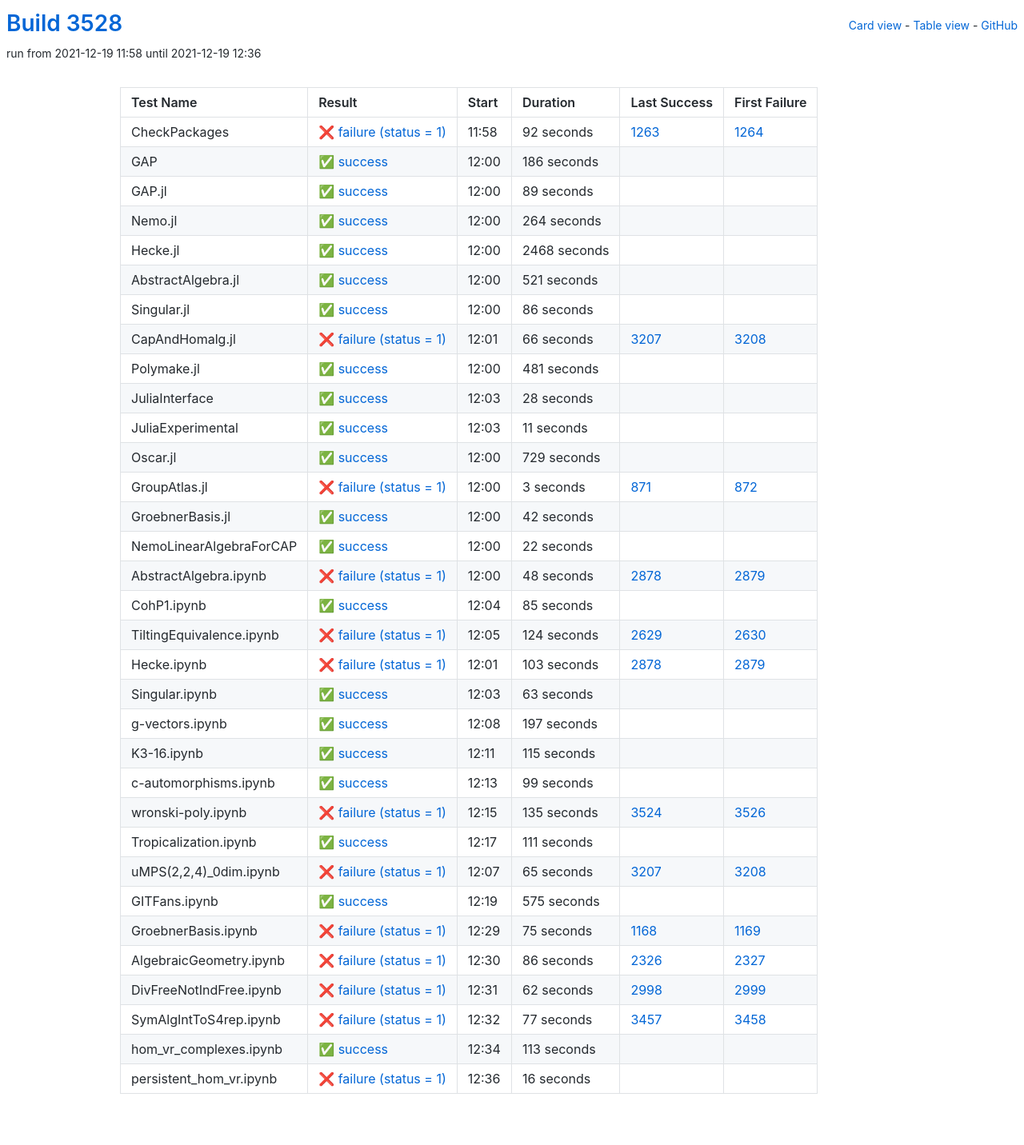
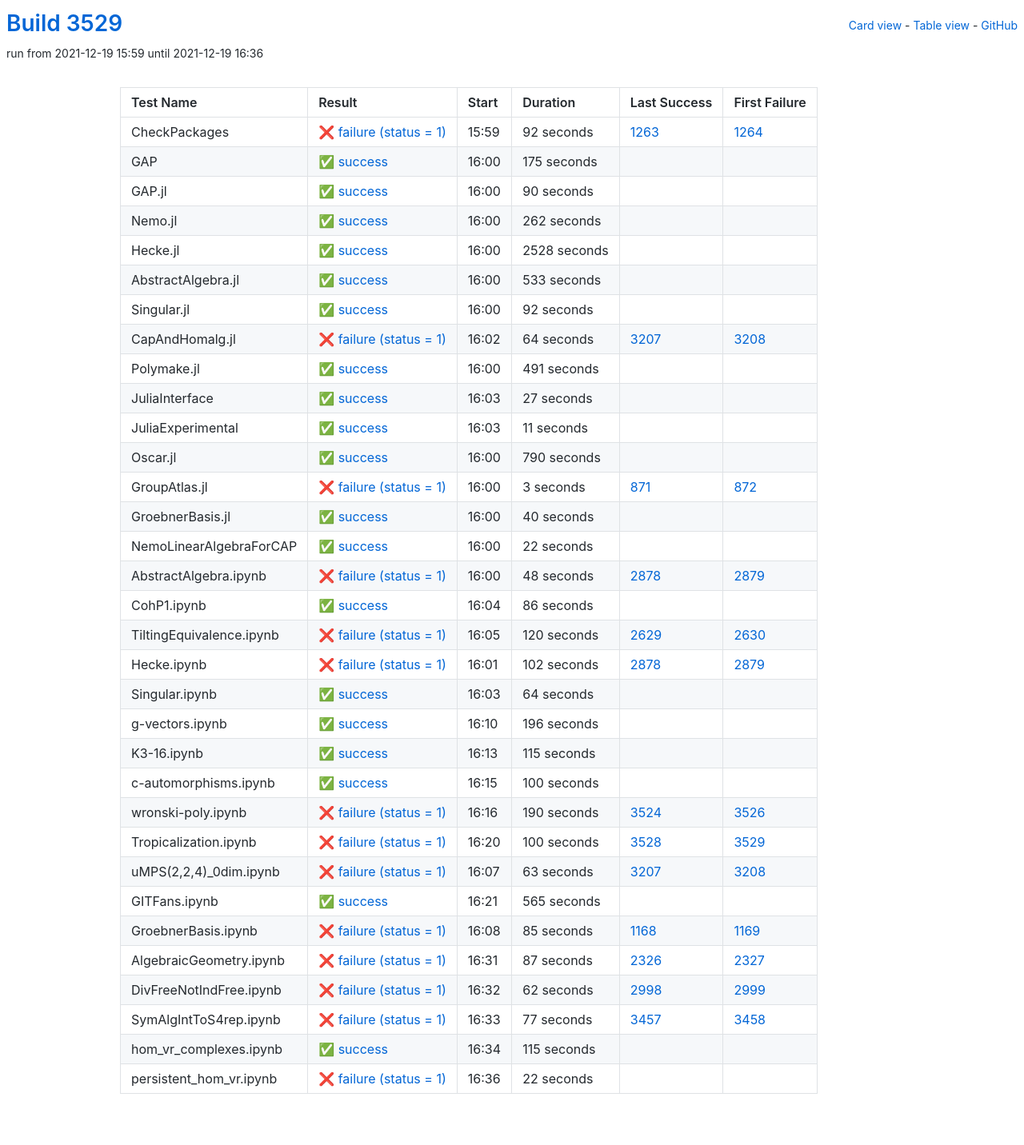
Before and after one commit to oscar-system/oscar-ci-status-stable, a Jekyll site: the page built from table.html, in a window 1280 px wide. Shown: the whole page at 80% size. Built offline with Jekyll 4.4.1, drawn with Linux system fonts in a browser that asks for light colours.

Commit message:
Build #3529

```diff
--- a/_data/ci.yml
+++ b/_data/ci.yml
@@ -1,6 +1,6 @@
 ---
-build: 3528
-build_url: https://oscarci.mathematik.uni-kl.de/job/oscar-stable/3528/
+build: 3529
+build_url: https://oscarci.mathematik.uni-kl.de/job/oscar-stable/3529/
 job: oscar-stable
 organization: oscar-system
 repo: oscar-ci-status-stable
@@ -8,8 +8,8 @@ repourl: https://github.com/oscar-system/oscar-ci-status-stable
 tests:
 - name: CheckPackages
   id: checkpackages
-  log: https://oscarci.mathematik.uni-kl.de/job/oscar-stable/3528/artifact/logs/build-3528/CheckPackages.log
-  start: 2021-12-19 11:58
+  log: https://oscarci.mathematik.uni-kl.de/job/oscar-stable/3529/artifact/logs/build-3529/CheckPackages.log
+  start: 2021-12-19 15:59
   success: false
   exitcode: 1
   status: failure
@@ -20,116 +20,116 @@ tests:
   first_failure_url: https://oscarci.mathematik.uni-kl.de/job/oscar-stable/1264/
 - name: GAP
   id: gap
-  log: https://oscarci.mathematik.uni-kl.de/job/oscar-stable/3528/artifact/logs/build-3528/GAP.log
-  start: 2021-12-19 12:00
+  log: https://oscarci.mathematik.uni-kl.de/job/oscar-stable/3529/artifact/logs/build-3529/GAP.log
+  start: 2021-12-19 16:00
   success: true
   exitcode: 0
   status: success
-  duration: 186
+  duration: 175
   last_success: false
   last_success_url:
   first_failure: false
   first_failure_url:
 - name: GAP.jl
   id: gap-jl
-  log: https://oscarci.mathematik.uni-kl.de/job/oscar-stable/3528/artifact/logs/build-3528/GAP.jl.log
-  start: 2021-12-19 12:00
+  log: https://oscarci.mathematik.uni-kl.de/job/oscar-stable/3529/artifact/logs/build-3529/GAP.jl.log
+  start: 2021-12-19 16:00
   success: true
   exitcode: 0
   status: success
-  duration: 89
+  duration: 90
   last_success: false
   last_success_url:
   first_failure: false
   first_failure_url:
 - name: Nemo.jl
   id: nemo-jl
-  log: https://oscarci.mathematik.uni-kl.de/job/oscar-stable/3528/artifact/logs/build-3528/Nemo.jl.log
-  start: 2021-12-19 12:00
+  log: https://oscarci.mathematik.uni-kl.de/job/oscar-stable/3529/artifact/logs/build-3529/Nemo.jl.log
+  start: 2021-12-19 16:00
   success: true
   exitcode: 0
   status: success
-  duration: 264
+  duration: 262
   last_success: false
   last_success_url:
   first_failure: false
   first_failure_url:
 - name: Hecke.jl
   id: hecke-jl
-  log: https://oscarci.mathematik.uni-kl.de/job/oscar-stable/3528/artifact/logs/build-3528/Hecke.jl.log
-  start: 2021-12-19 12:00
+  log: https://oscarci.mathematik.uni-kl.de/job/oscar-stable/3529/artifact/logs/build-3529/Hecke.jl.log
+  start: 2021-12-19 16:00
   success: true
   exitcode: 0
   status: success
-  duration: 2468
+  duration: 2528
   last_success: false
   last_success_url:
   first_failure: false
   first_failure_url:
 - name: AbstractAlgebra.jl
   id: abstractalgebra-jl
-  log: https://oscarci.mathematik.uni-kl.de/job/oscar-stable/3528/artifact/logs/build-3528/AbstractAlgebra.jl.log
-  start: 2021-12-19 12:00
+  log: https://oscarci.mathematik.uni-kl.de/job/oscar-stable/3529/artifact/logs/build-3529/AbstractAlgebra.jl.log
+  start: 2021-12-19 16:00
   success: true
   exitcode: 0
   status: success
-  duration: 521
+  duration: 533
   last_success: false
   last_success_url:
   first_failure: false
   first_failure_url:
 - name: Singular.jl
   id: singular-jl
-  log: https://oscarci.mathematik.uni-kl.de/job/oscar-stable/3528/artifact/logs/build-3528/Singular.jl.log
-  start: 2021-12-19 12:00
+  log: https://oscarci.mathematik.uni-kl.de/job/oscar-stable/3529/artifact/logs/build-3529/Singular.jl.log
+  start: 2021-12-19 16:00
   success: true
   exitcode: 0
   status: success
-  duration: 86
+  duration: 92
   last_success: false
   last_success_url:
   first_failure: false
   first_failure_url:
 - name: CapAndHomalg.jl
   id: capandhomalg-jl
-  log: https://oscarci.mathematik.uni-kl.de/job/oscar-stable/3528/artifact/logs/build-3528/CapAndHomalg.jl.log
-  start: 2021-12-19 12:01
+  log: https://oscarci.mathematik.uni-kl.de/job/oscar-stable/3529/artifact/logs/build-3529/CapAndHomalg.jl.log
+  start: 2021-12-19 16:02
   success: false
   exitcode: 1
   status: failure
-  duration: 66
+  duration: 64
   last_success: 3207
   last_success_url: https://oscarci.mathematik.uni-kl.de/job/oscar-stable/3207/
   first_failure: 3208
   first_failure_url: https://oscarci.mathematik.uni-kl.de/job/oscar-stable/3208/
 - name: Polymake.jl
   id: polymake-jl
-  log: https://oscarci.mathematik.uni-kl.de/job/oscar-stable/3528/artifact/logs/build-3528/Polymake.jl.log
-  start: 2021-12-19 12:00
+  log: https://oscarci.mathematik.uni-kl.de/job/oscar-stable/3529/artifact/logs/build-3529/Polymake.jl.log
+  start: 2021-12-19 16:00
   success: true
   exitcode: 0
   status: success
-  duration: 481
+  duration: 491
   last_success: false
   last_success_url:
   first_failure: false
   first_failure_url:
 - name: JuliaInterface
   id: juliainterface
-  log: https://oscarci.mathematik.uni-kl.de/job/oscar-stable/3528/artifact/logs/build-3528/JuliaInterface.log
-  start: 2021-12-19 12:03
+  log: https://oscarci.mathematik.uni-kl.de/job/oscar-stable/3529/artifact/logs/build-3529/JuliaInterface.log
+  start: 2021-12-19 16:03
   success: true
   exitcode: 0
   status: success
-  duration: 28
+  duration: 27
   last_success: false
   last_success_url:
   first_failure: false
   first_failure_url:
 - name: JuliaExperimental
   id: juliaexperimental
-  log: https://oscarci.mathematik.uni-kl.de/job/oscar-stable/3528/artifact/logs/build-3528/JuliaExperimental.log
-  start: 2021-12-19 12:03
+  log: https://oscarci.mathematik.uni-kl.de/job/oscar-stable/3529/artifact/logs/build-3529/JuliaExperimental.log
+  start: 2021-12-19 16:03
   success: true
   exitcode: 0
   status: success
@@ -140,20 +140,20 @@ tests:
   first_failure_url:
 - name: Oscar.jl
   id: oscar-jl
-  log: https://oscarci.mathematik.uni-kl.de/job/oscar-stable/3528/artifact/logs/build-3528/Oscar.jl.log
-  start: 2021-12-19 12:00
+  log: https://oscarci.mathematik.uni-kl.de/job/oscar-stable/3529/artifact/logs/build-3529/Oscar.jl.log
+  start: 2021-12-19 16:00
   success: true
   exitcode: 0
   status: success
-  duration: 729
+  duration: 790
   last_success: false
   last_success_url:
   first_failure: false
   first_failure_url:
 - name: GroupAtlas.jl
   id: groupatlas-jl
-  log: https://oscarci.mathematik.uni-kl.de/job/oscar-stable/3528/artifact/logs/build-3528/GroupAtlas.jl.log
-  start: 2021-12-19 12:00
+  log: https://oscarci.mathematik.uni-kl.de/job/oscar-stable/3529/artifact/logs/build-3529/GroupAtlas.jl.log
+  start: 2021-12-19 16:00
   success: false
   exitcode: 1
   status: failure
@@ -164,20 +164,20 @@ tests:
   first_failure_url: https://oscarci.mathematik.uni-kl.de/job/oscar-stable/872/
 - name: GroebnerBasis.jl
   id: groebnerbasis-jl
-  log: https://oscarci.mathematik.uni-kl.de/job/oscar-stable/3528/artifact/logs/build-3528/GroebnerBasis.jl.log
-  start: 2021-12-19 12:00
+  log: https://oscarci.mathematik.uni-kl.de/job/oscar-stable/3529/artifact/logs/build-3529/GroebnerBasis.jl.log
+  start: 2021-12-19 16:00
   success: true
   exitcode: 0
   status: success
-  duration: 42
+  duration: 40
   last_success: false
   last_success_url:
   first_failure: false
   first_failure_url:
 - name: NemoLinearAlgebraForCAP
   id: nemolinearalgebraforcap
-  log: https://oscarci.mathematik.uni-kl.de/job/oscar-stable/3528/artifact/logs/build-3528/NemoLinearAlgebraForCAP.log
-  start: 2021-12-19 12:00
+  log: https://oscarci.mathematik.uni-kl.de/job/oscar-stable/3529/artifact/logs/build-3529/NemoLinearAlgebraForCAP.log
+  start: 2021-12-19 16:00
   success: true
   exitcode: 0
   status: success
@@ -188,8 +188,8 @@ tests:
   first_failure_url:
 - name: AbstractAlgebra.ipynb
   id: abstractalgebra-ipynb
-  log: https://oscarci.mathematik.uni-kl.de/job/oscar-stable/3528/artifact/logs/build-3528/AbstractAlgebra.ipynb.log
-  start: 2021-12-19 12:00
+  log: https://oscarci.mathematik.uni-kl.de/job/oscar-stable/3529/artifact/logs/build-3529/AbstractAlgebra.ipynb.log
+  start: 2021-12-19 16:00
   success: false
   exitcode: 1
   status: failure
@@ -200,68 +200,68 @@ tests:
   first_failure_url: https://oscarci.mathematik.uni-kl.de/job/oscar-stable/2879/
 - name: CohP1.ipynb
   id: cohp1-ipynb
-  log: https://oscarci.mathematik.uni-kl.de/job/oscar-stable/3528/artifact/logs/build-3528/CohP1.ipynb.log
-  start: 2021-12-19 12:04
+  log: https://oscarci.mathematik.uni-kl.de/job/oscar-stable/3529/artifact/logs/build-3529/CohP1.ipynb.log
+  start: 2021-12-19 16:04
   success: true
   exitcode: 0
   status: success
-  duration: 85
+  duration: 86
   last_success: false
   last_success_url:
   first_failure: false
   first_failure_url:
 - name: TiltingEquivalence.ipynb
   id: tiltingequivalence-ipynb
-  log: https://oscarci.mathematik.uni-kl.de/job/oscar-stable/3528/artifact/logs/build-3528/TiltingEquivalence.ipynb.log
-  start: 2021-12-19 12:05
+  log: https://oscarci.mathematik.uni-kl.de/job/oscar-stable/3529/artifact/logs/build-3529/TiltingEquivalence.ipynb.log
+  start: 2021-12-19 16:05
   success: false
   exitcode: 1
   status: failure
-  duration: 124
+  duration: 120
   last_success: 2629
   last_success_url: https://oscarci.mathematik.uni-kl.de/job/oscar-stable/2629/
   first_failure: 2630
   first_failure_url: https://oscarci.mathematik.uni-kl.de/job/oscar-stable/2630/
 - name: Hecke.ipynb
   id: hecke-ipynb
-  log: https://oscarci.mathematik.uni-kl.de/job/oscar-stable/3528/artifact/logs/build-3528/Hecke.ipynb.log
-  start: 2021-12-19 12:01
+  log: https://oscarci.mathematik.uni-kl.de/job/oscar-stable/3529/artifact/logs/build-3529/Hecke.ipynb.log
+  start: 2021-12-19 16:01
   success: false
   exitcode: 1
   status: failure
-  duration: 103
+  duration: 102
   last_success: 2878
   last_success_url: https://oscarci.mathematik.uni-kl.de/job/oscar-stable/2878/
   first_failure: 2879
   first_failure_url: https://oscarci.mathematik.uni-kl.de/job/oscar-stable/2879/
 - name: Singular.ipynb
   id: singular-ipynb
-  log: https://oscarci.mathematik.uni-kl.de/job/oscar-stable/3528/artifact/logs/build-3528/Singular.ipynb.log
-  start: 2021-12-19 12:03
+  log: https://oscarci.mathematik.uni-kl.de/job/oscar-stable/3529/artifact/logs/build-3529/Singular.ipynb.log
+  start: 2021-12-19 16:03
   success: true
   exitcode: 0
   status: success
-  duration: 63
+  duration: 64
   last_success: false
   last_success_url:
   first_failure: false
   first_failure_url:
 - name: g-vectors.ipynb
   id: g-vectors-ipynb
-  log: https://oscarci.mathematik.uni-kl.de/job/oscar-stable/3528/artifact/logs/build-3528/g-vectors.ipynb.log
-  start: 2021-12-19 12:08
+  log: https://oscarci.mathematik.uni-kl.de/job/oscar-stable/3529/artifact/logs/build-3529/g-vectors.ipynb.log
+  start: 2021-12-19 16:10
   success: true
   exitcode: 0
   status: success
-  duration: 197
+  duration: 196
   last_success: false
   last_success_url:
   first_failure: false
   first_failure_url:
 - name: K3-16.ipynb
   id: k3-16-ipynb
-  log: https://oscarci.mathematik.uni-kl.de/job/oscar-stable/3528/artifact/logs/build-3528/K3-16.ipynb.log
-  start: 2021-12-19 12:11
+  log: https://oscarci.mathematik.uni-kl.de/job/oscar-stable/3529/artifact/logs/build-3529/K3-16.ipynb.log
+  start: 2021-12-19 16:13
   success: true
   exitcode: 0
   status: success
@@ -272,92 +272,92 @@ tests:
   first_failure_url:
 - name: c-automorphisms.ipynb
   id: c-automorphisms-ipynb
-  log: https://oscarci.mathematik.uni-kl.de/job/oscar-stable/3528/artifact/logs/build-3528/c-automorphisms.ipynb.log
-  start: 2021-12-19 12:13
+  log: https://oscarci.mathematik.uni-kl.de/job/oscar-stable/3529/artifact/logs/build-3529/c-automorphisms.ipynb.log
+  start: 2021-12-19 16:15
   success: true
   exitcode: 0
   status: success
-  duration: 99
+  duration: 100
   last_success: false
   last_success_url:
   first_failure: false
   first_failure_url:
 - name: wronski-poly.ipynb
   id: wronski-poly-ipynb
-  log: https://oscarci.mathematik.uni-kl.de/job/oscar-stable/3528/artifact/logs/build-3528/wronski-poly.ipynb.log
-  start: 2021-12-19 12:15
+  log: https://oscarci.mathematik.uni-kl.de/job/oscar-stable/3529/artifact/logs/build-3529/wronski-poly.ipynb.log
+  start: 2021-12-19 16:16
   success: false
   exitcode: 1
   status: failure
-  duration: 135
+  duration: 190
   last_success: 3524
   last_success_url: https://oscarci.mathematik.uni-kl.de/job/oscar-stable/3524/
   first_failure: 3526
   first_failure_url: https://oscarci.mathematik.uni-kl.de/job/oscar-stable/3526/
 - name: Tropicalization.ipynb
   id: tropicalization-ipynb
-  log: https://oscarci.mathematik.uni-kl.de/job/oscar-stable/3528/artifact/logs/build-3528/Tropicalization.ipynb.log
-  start: 2021-12-19 12:17
-  success: true
-  exitcode: 0
-  status: success
-  duration: 111
-  last_success: false
-  last_success_url:
-  first_failure: false
-  first_failure_url:
-- name: uMPS(2,2,4)_0dim.ipynb
-  id: umps-2-2-4-0dim-ipynb
-  log: https://oscarci.mathematik.uni-kl.de/job/oscar-stable/3528/artifact/logs/build-3528/uMPS-2-2-4-_0dim.ipynb.log
-  start: 2021-12-19 12:07
+  log: https://oscarci.mathematik.uni-kl.de/job/oscar-stable/3529/artifact/logs/build-3529/Tropicalization.ipynb.log
+  start: 2021-12-19 16:20
   success: false
   exitcode: 1
   status: failure
-  duration: 65
+  duration: 100
+  last_success: 3528
+  last_success_url: https://oscarci.mathematik.uni-kl.de/job/oscar-stable/3528/
+  first_failure: 3529
+  first_failure_url: https://oscarci.mathematik.uni-kl.de/job/oscar-stable/3529/
+- name: uMPS(2,2,4)_0dim.ipynb
+  id: umps-2-2-4-0dim-ipynb
+  log: https://oscarci.mathematik.uni-kl.de/job/oscar-stable/3529/artifact/logs/build-3529/uMPS-2-2-4-_0dim.ipynb.log
+  start: 2021-12-19 16:07
+  success: false
+  exitcode: 1
+  status: failure
+  duration: 63
   last_success: 3207
   last_success_url: https://oscarci.mathematik.uni-kl.de/job/oscar-stable/3207/
   first_failure: 3208
   first_failure_url: https://oscarci.mathematik.uni-kl.de/job/oscar-stable/3208/
 - name: GITFans.ipynb
   id: gitfans-ipynb
-  log: https://oscarci.mathematik.uni-kl.de/job/oscar-stable/3528/artifact/logs/build-3528/GITFans.ipynb.log
-  start: 2021-12-19 12:19
+  log: https://oscarci.mathematik.uni-kl.de/job/oscar-stable/3529/artifact/logs/build-3529/GITFans.ipynb.log
+  start: 2021-12-19 16:21
   success: true
   exitcode: 0
   status: success
-  duration: 575
+  duration: 565
   last_success: false
   last_success_url:
   first_failure: false
   first_failure_url:
 - name: GroebnerBasis.ipynb
   id: groebnerbasis-ipynb
-  log: https://oscarci.mathematik.uni-kl.de/job/oscar-stable/3528/artifact/logs/build-3528/GroebnerBasis.ipynb.log
-  start: 2021-12-19 12:29
+  log: https://oscarci.mathematik.uni-kl.de/job/oscar-stable/3529/artifact/logs/build-3529/GroebnerBasis.ipynb.log
+  start: 2021-12-19 16:08
   success: false
   exitcode: 1
   status: failure
-  duration: 75
+  duration: 85
   last_success: 1168
   last_success_url: https://oscarci.mathematik.uni-kl.de/job/oscar-stable/1168/
   first_failure: 1169
   first_failure_url: https://oscarci.mathematik.uni-kl.de/job/oscar-stable/1169/
 - name: AlgebraicGeometry.ipynb
   id: algebraicgeometry-ipynb
-  log: https://oscarci.mathematik.uni-kl.de/job/oscar-stable/3528/artifact/logs/build-3528/AlgebraicGeometry.ipynb.log
-  start: 2021-12-19 12:30
+  log: https://oscarci.mathematik.uni-kl.de/job/oscar-stable/3529/artifact/logs/build-3529/AlgebraicGeometry.ipynb.log
+  start: 2021-12-19 16:31
   success: false
   exitcode: 1
   status: failure
-  duration: 86
+  duration: 87
   last_success: 2326
   last_success_url: https://oscarci.mathematik.uni-kl.de/job/oscar-stable/2326/
   first_failure: 2327
   first_failure_url: https://oscarci.mathematik.uni-kl.de/job/oscar-stable/2327/
 - name: DivFreeNotIndFree.ipynb
   id: divfreenotindfree-ipynb
-  log: https://oscarci.mathematik.uni-kl.de/job/oscar-stable/3528/artifact/logs/build-3528/DivFreeNotIndFree.ipynb.log
-  start: 2021-12-19 12:31
+  log: https://oscarci.mathematik.uni-kl.de/job/oscar-stable/3529/artifact/logs/build-3529/DivFreeNotIndFree.ipynb.log
+  start: 2021-12-19 16:32
   success: false
   exitcode: 1
   status: failure
@@ -368,8 +368,8 @@ tests:
   first_failure_url: https://oscarci.mathematik.uni-kl.de/job/oscar-stable/2999/
 - name: SymAlgIntToS4rep.ipynb
   id: symalginttos4rep-ipynb
-  log: https://oscarci.mathematik.uni-kl.de/job/oscar-stable/3528/artifact/logs/build-3528/SymAlgIntToS4rep.ipynb.log
-  start: 2021-12-19 12:32
+  log: https://oscarci.mathematik.uni-kl.de/job/oscar-stable/3529/artifact/logs/build-3529/SymAlgIntToS4rep.ipynb.log
+  start: 2021-12-19 16:33
   success: false
   exitcode: 1
   status: failure
@@ -380,24 +380,24 @@ tests:
   first_failure_url: https://oscarci.mathematik.uni-kl.de/job/oscar-stable/3458/
 - name: hom_vr_complexes.ipynb
   id: hom-vr-complexes-ipynb
-  log: https://oscarci.mathematik.uni-kl.de/job/oscar-stable/3528/artifact/logs/build-3528/hom_vr_complexes.ipynb.log
-  start: 2021-12-19 12:34
+  log: https://oscarci.mathematik.uni-kl.de/job/oscar-stable/3529/artifact/logs/build-3529/hom_vr_complexes.ipynb.log
+  start: 2021-12-19 16:34
   success: true
   exitcode: 0
   status: success
-  duration: 113
+  duration: 115
   last_success: false
   last_success_url:
   first_failure: false
   first_failure_url:
 - name: persistent_hom_vr.ipynb
   id: persistent-hom-vr-ipynb
-  log: https://oscarci.mathematik.uni-kl.de/job/oscar-stable/3528/artifact/logs/build-3528/persistent_hom_vr.ipynb.log
-  start: 2021-12-19 12:36
+  log: https://oscarci.mathematik.uni-kl.de/job/oscar-stable/3529/artifact/logs/build-3529/persistent_hom_vr.ipynb.log
+  start: 2021-12-19 16:36
   success: false
   exitcode: 1
   status: failure
-  duration: 16
+  duration: 22
   last_success: false
   last_success_url:
   first_failure: false
```
Also changed, not shown: README.md.
